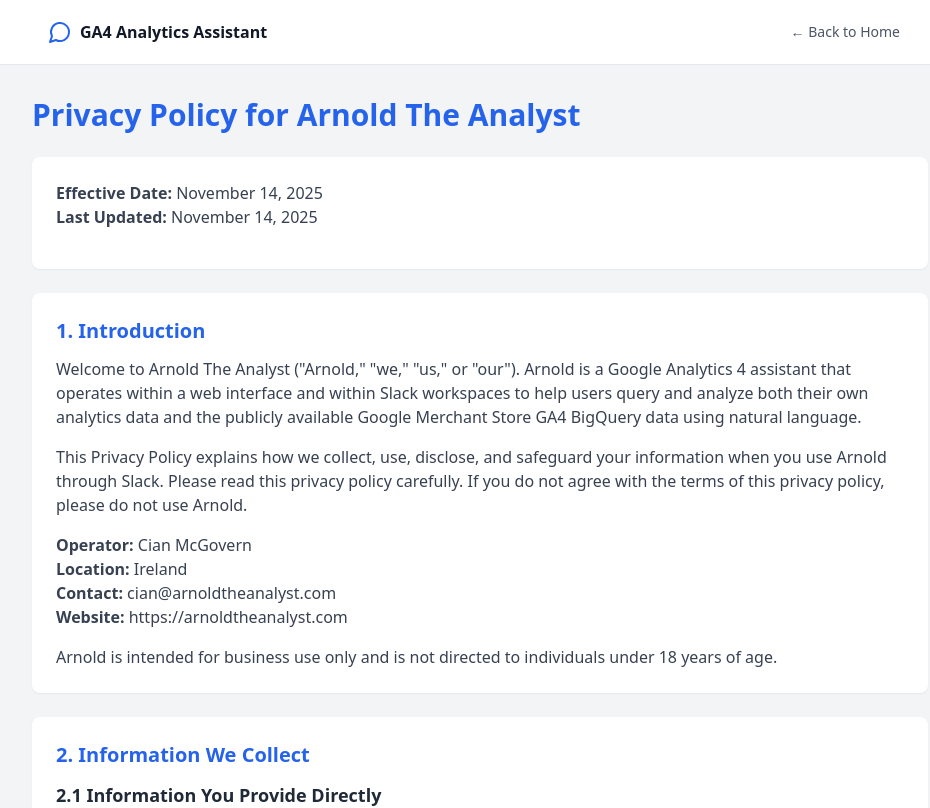
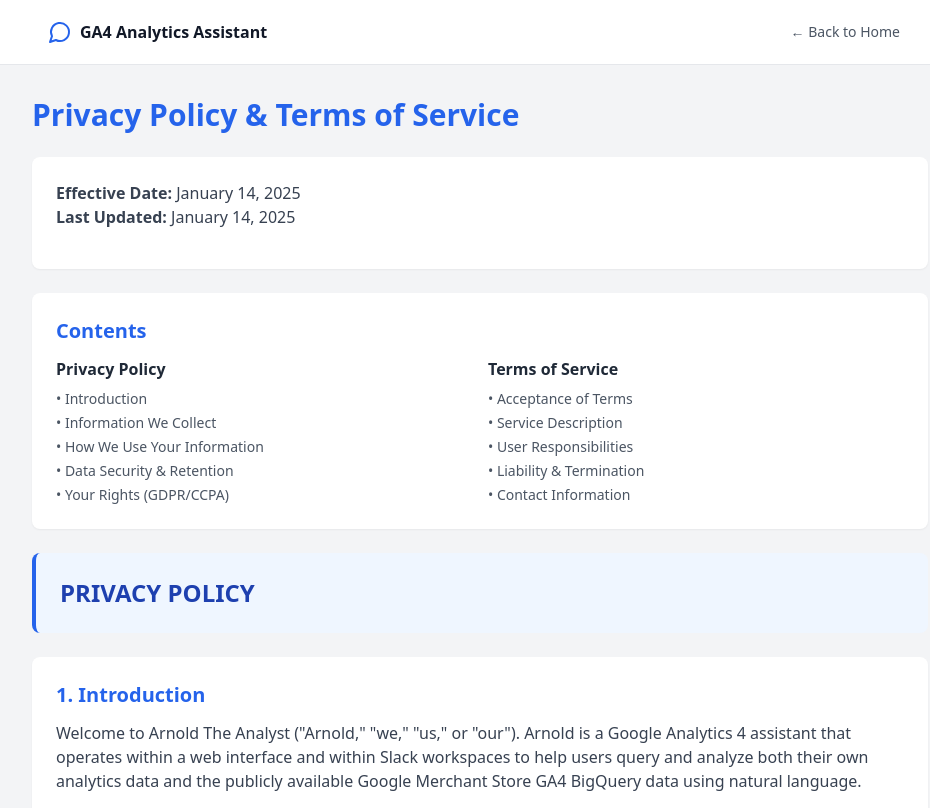
Before and after one commit to McGovs/arnold-the-analyst-frontend-v2-markdown, a React (Vite) app: page /privacy in a window 1280 px wide. Shown: the top 808 px of the page, without its empty margins (160-1090 px from the left). Built offline with nearby package versions, Linux system fonts and the light colour scheme.

Commit message:
Update Privacy.tsx

```diff
--- a/src/pages/Privacy.tsx
+++ b/src/pages/Privacy.tsx
@@ -1,4 +1,3 @@
-// src/pages/Privacy.tsx
 import React from 'react';
 
 export default function Privacy() {
@@ -7,14 +6,46 @@
       <div className="max-w-4xl mx-auto">
         {/* Main title */}
         <h1 className="text-3xl font-bold mb-6 text-blue-600">
-          Privacy Policy for Arnold The Analyst
+          Privacy Policy & Terms of Service
         </h1>
 
         <div className="bg-white p-6 rounded-lg shadow-sm mb-6">
           <p className="text-gray-700 mb-4">
-            <strong>Effective Date:</strong> November 14, 2025<br />
-            <strong>Last Updated:</strong> November 14, 2025
+            <strong>Effective Date:</strong> January 14, 2025<br />
+            <strong>Last Updated:</strong> January 14, 2025
           </p>
+        </div>
+
+        {/* Table of Contents */}
+        <div className="bg-white p-6 rounded-lg shadow-sm mb-6">
+          <h2 className="text-xl font-semibold mb-3 text-blue-600">Contents</h2>
+          <div className="grid md:grid-cols-2 gap-4">
+            <div>
+              <h3 className="font-semibold text-gray-800 mb-2">Privacy Policy</h3>
+              <ul className="text-sm text-gray-600 space-y-1">
+                <li>• Introduction</li>
+                <li>• Information We Collect</li>
+                <li>• How We Use Your Information</li>
+                <li>• Data Security & Retention</li>
+                <li>• Your Rights (GDPR/CCPA)</li>
+              </ul>
+            </div>
+            <div>
+              <h3 className="font-semibold text-gray-800 mb-2">Terms of Service</h3>
+              <ul className="text-sm text-gray-600 space-y-1">
+                <li>• Acceptance of Terms</li>
+                <li>• Service Description</li>
+                <li>• User Responsibilities</li>
+                <li>• Liability & Termination</li>
+                <li>• Contact Information</li>
+              </ul>
+            </div>
+          </div>
+        </div>
+
+        {/* ========== PRIVACY POLICY SECTION ========== */}
+        <div className="bg-blue-50 border-l-4 border-blue-600 p-6 rounded-lg mb-6">
+          <h1 className="text-2xl font-bold text-blue-800">PRIVACY POLICY</h1>
         </div>
 
         {/* Section 1 */}
@@ -459,16 +490,119 @@
           </p>
         </div>
 
+        {/* ========== TERMS OF SERVICE SECTION ========== */}
+        <div className="bg-blue-50 border-l-4 border-blue-600 p-6 rounded-lg mb-6 mt-12">
+          <h1 className="text-2xl font-bold text-blue-800">TERMS OF SERVICE</h1>
+        </div>
+
+        <div className="bg-white p-6 rounded-lg shadow-sm mb-6">
+          <h2 className="text-xl font-semibold mb-3 text-blue-600">1. Acceptance of Terms</h2>
+          <p className="text-gray-700">
+            By installing and using Arnold The Analyst ("Arnold"), you agree to these Terms of Service.
+            If you do not agree, do not use Arnold.
+          </p>
+        </div>
+
+        <div className="bg-white p-6 rounded-lg shadow-sm mb-6">
+          <h2 className="text-xl font-semibold mb-3 text-blue-600">2. Service Description</h2>
+          <p className="text-gray-700">
+            Arnold is a Slack-based assistant that helps users query Google Analytics 4 data using
+            natural language. Arnold translates queries into SQL and executes them against the user's
+            BigQuery dataset.
+          </p>
+        </div>
+
+        <div className="bg-white p-6 rounded-lg shadow-sm mb-6">
+          <h2 className="text-xl font-semibold mb-3 text-blue-600">3. User Responsibilities</h2>
+          <ul className="text-gray-700 list-disc list-inside space-y-2">
+            <li>You must have authorization to access the Google Analytics data you query</li>
+            <li>You are responsible for the accuracy of your queries</li>
+            <li>You must comply with Google Analytics Terms of Service</li>
+            <li>You must not use Arnold for illegal purposes or to violate third-party rights</li>
+          </ul>
+        </div>
+
+        <div className="bg-white p-6 rounded-lg shadow-sm mb-6">
+          <h2 className="text-xl font-semibold mb-3 text-blue-600">4. Service Availability</h2>
+          <ul className="text-gray-700 list-disc list-inside space-y-2">
+            <li>Arnold is provided "as is" without guarantees of uptime</li>
+            <li>We strive for 99% uptime but do not guarantee continuous availability</li>
+            <li>Scheduled maintenance will be communicated in advance when possible</li>
+          </ul>
+        </div>
+
+        <div className="bg-white p-6 rounded-lg shadow-sm mb-6">
+          <h2 className="text-xl font-semibold mb-3 text-blue-600">5. Data Usage</h2>
+          <ul className="text-gray-700 list-disc list-inside space-y-2">
+            <li>Arnold accesses only the Google Analytics data you authorize</li>
+            <li>All queries are initiated by you - Arnold does not access data proactively</li>
+            <li>See Privacy Policy above for details on data collection and storage</li>
+          </ul>
+        </div>
+
+        <div className="bg-white p-6 rounded-lg shadow-sm mb-6">
+          <h2 className="text-xl font-semibold mb-3 text-blue-600">6. Billing and Payments</h2>
+          <ul className="text-gray-700 list-disc list-inside space-y-2">
+            <li>Subscription fees are charged monthly or annually as selected</li>
+            <li>Prices are subject to change with 30 days notice</li>
+            <li>Refunds are handled on a case-by-case basis</li>
+          </ul>
+        </div>
+
+        <div className="bg-white p-6 rounded-lg shadow-sm mb-6">
+          <h2 className="text-xl font-semibold mb-3 text-blue-600">7. Termination</h2>
+          <ul className="text-gray-700 list-disc list-inside space-y-2">
+            <li>You may terminate your use of Arnold at any time by uninstalling the app</li>
+            <li>We reserve the right to terminate access for violations of these terms</li>
+            <li>Upon termination, your data will be deleted as outlined in the Privacy Policy above</li>
+          </ul>
+        </div>
+
+        <div className="bg-white p-6 rounded-lg shadow-sm mb-6">
+          <h2 className="text-xl font-semibold mb-3 text-blue-600">8. Limitation of Liability</h2>
+          <ul className="text-gray-700 list-disc list-inside space-y-2">
+            <li>Arnold is provided without warranties of any kind</li>
+            <li>We are not liable for any indirect, incidental, or consequential damages</li>
+            <li>Our total liability is limited to the amount you paid in the last 12 months</li>
+          </ul>
+        </div>
+
+        <div className="bg-white p-6 rounded-lg shadow-sm mb-6">
+          <h2 className="text-xl font-semibold mb-3 text-blue-600">9. Changes to Terms</h2>
+          <ul className="text-gray-700 list-disc list-inside space-y-2">
+            <li>We may update these terms at any time</li>
+            <li>Continued use after changes constitutes acceptance</li>
+            <li>Material changes will be communicated via email</li>
+          </ul>
+        </div>
+
+        <div className="bg-white p-6 rounded-lg shadow-sm mb-6">
+          <h2 className="text-xl font-semibold mb-3 text-blue-600">10. Contact</h2>
+          <p className="text-gray-700">
+            <span className="font-semibold">Operator:</span> Cian McGovern<br />
+            <span className="font-semibold">Location:</span> Ireland<br />
+            <span className="font-semibold">Contact:</span> <a href="mailto:cian@arnoldtheanalyst.com" className="text-blue-600 hover:underline">cian@arnoldtheanalyst.com</a><br />
+            <span className="font-semibold">Website:</span> <a href="https://arnoldtheanalyst.com" className="text-blue-600 hover:underline">https://arnoldtheanalyst.com</a>
+          </p>
+        </div>
+
+        <div className="bg-white p-6 rounded-lg shadow-sm mb-6">
+          <h2 className="text-xl font-semibold mb-3 text-blue-600">11. Governing Law</h2>
+          <p className="text-gray-700">
+            These terms are governed by the laws of Ireland. Any disputes will be resolved in Irish courts.
+          </p>
+        </div>
+
         {/* Final statement */}
         <div className="bg-blue-50 border-l-4 border-blue-600 p-6 rounded-lg mb-6">
           <p className="text-gray-800 font-medium">
-            By using Arnold The Analyst, you acknowledge that you have read, understood, and agree to be bound by this Privacy Policy.
+            By using Arnold The Analyst, you acknowledge that you have read, understood, and agree to be bound by this Privacy Policy and Terms of Service.
           </p>
         </div>
 
         {/* Version info */}
         <div className="text-center text-gray-500 text-sm">
-          <p>This privacy policy was last updated on November 14, 2025.</p>
+          <p>This document was last updated on January 14, 2025.</p>
         </div>
       </div>
     </div>
```
